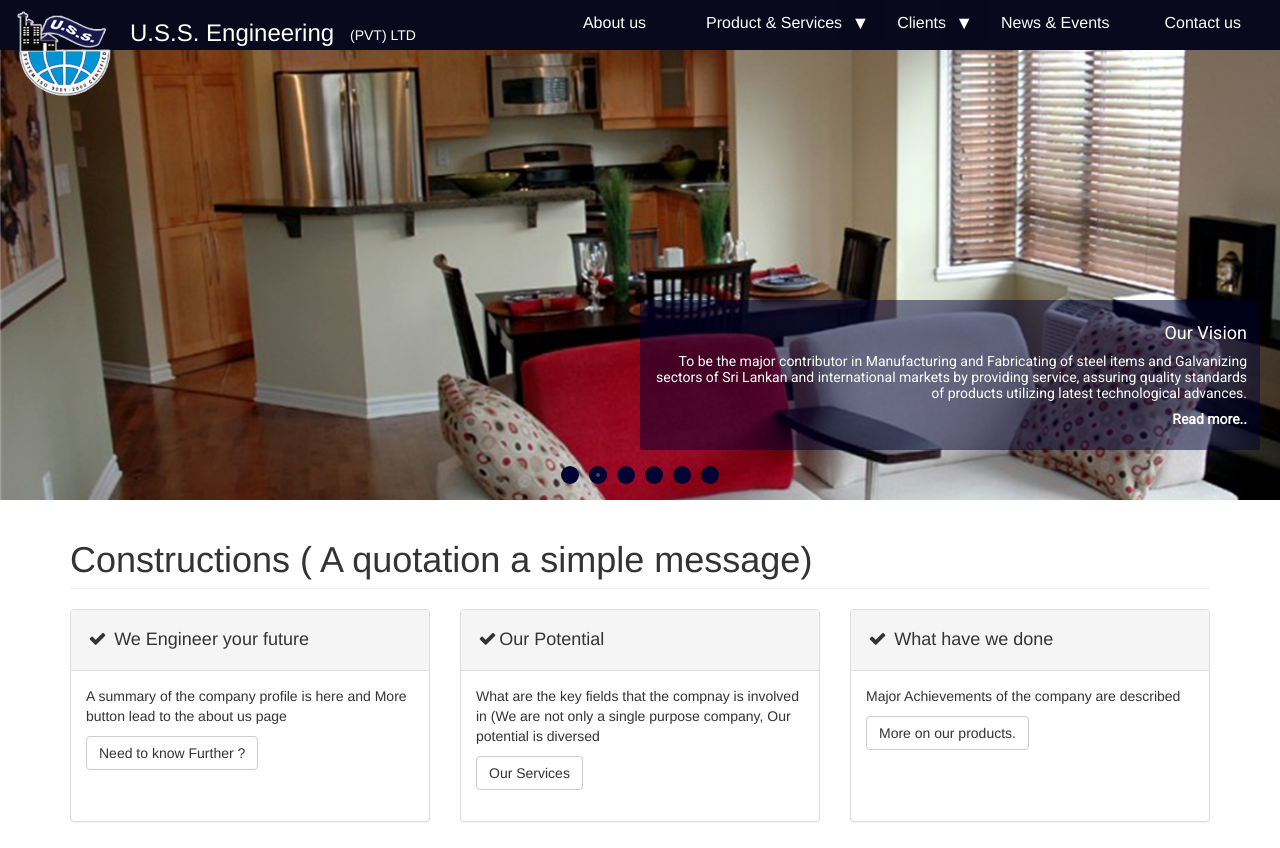
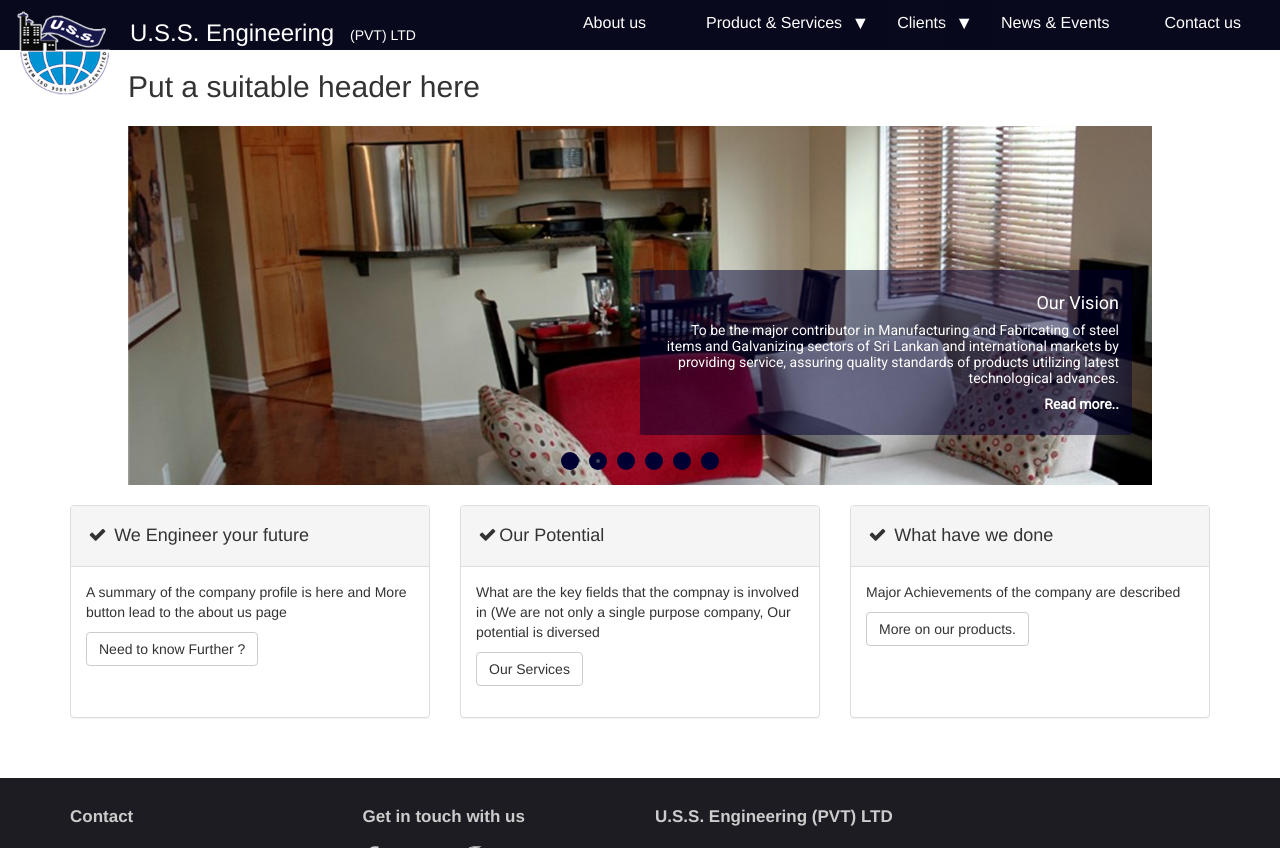
Before and after one commit to RTR-ITF/usse-web, a PHP site: page / in a window 1280 px wide. Shown: the top 848 px of the page. Run offline with PHP 8.4, Linux system fonts and the light colour scheme.

Commit message:
changed slider size and position

```diff
--- a/css/slimmenu.css
+++ b/css/slimmenu.css
@@ -117,7 +117,7 @@ ul.slimmenu li ul {
     margin: 0;
     list-style-type: none;
 }
-ul.slimmenu li ul li { background-color: rgba(0, 0, 51, 0.4) }
+ul.slimmenu li ul li { background-color: rgba(0, 0, 51, 0.6) }
 ul.slimmenu li > ul {
     display: none;
     position: absolute;
--- a/cssslider_files/csss_engine1/style.css
+++ b/cssslider_files/csss_engine1/style.css
@@ -15,11 +15,10 @@
 .csslider1 {
   display: inline-block;
   position: relative;
+  padding-top: 1%;
   max-width: 1366px;
-
-
-
-  width: 100%;
+  width: 80%;
+  left: 10%
 }
 .csslider1,
 .csslider1 *,
--- a/includes/header.php
+++ b/includes/header.php
@@ -20,6 +20,8 @@
     <link href="css/bootstrap.min.css" rel="stylesheet">
 	<link rel="stylesheet" href="css/slimmenu.css" type="text/css">
 	<link rel="stylesheet" href="css/messi.css" />
+
+        <link rel="stylesheet" href="cssslider_files/csss_engine1/style.css">
     <!-- Custom CSS -->
     <link href="css/modern-business.css" rel="stylesheet">
     <link href="css/styles_kasun.css" rel="stylesheet">
--- a/includes/slider-home.php
+++ b/includes/slider-home.php
@@ -1,10 +1,12 @@
 
         <!-- Start cssSlider.com -->
         <!-- Generated by cssSlider.com 2.0 -->
-        <link rel="stylesheet" href="cssslider_files/csss_engine1/style.css">
         <!--[if IE]><link rel="stylesheet" href="cssslider_files/csss_engine1/ie.css"><![endif]-->
         <!--[if lte IE 9]><script type="text/javascript" src="cssslider_files/csss_engine1/ie.js"></script><![endif]-->
-<div id="loading" class="loader">Loading...</div>
+        <h2 style="margin-left: 10%;">Put a suitable header here</h2>
+		<div id="loading" class="loader">Loading...</div>
+
+
 
 	 <div id='slider' class='csslider1 autoplay' style="display:none">
 		<input name="cs_anchor1" id='cs_slide1_0' type="radio" class='cs_anchor slide' >
--- a/index.php
+++ b/index.php
@@ -14,11 +14,7 @@
 
         <!-- Marketing Icons Section -->
         <div class="row">
-            <div class="col-lg-12">
-                <h1 class="page-header">
-                	Constructions ( A quotation a simple message)
-                </h1>
-            </div>
+            <div class="col-md-12"><h3></h3></div>
             <div class="col-md-4">
                 <div class="panel panel-default short-description">
                     <div class="panel-heading">
```
